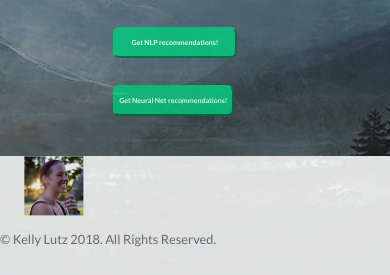
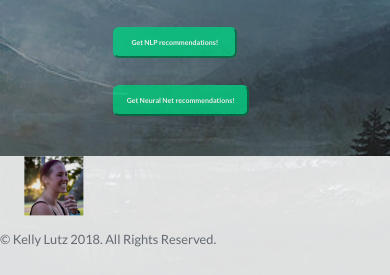
Before and after one commit to klutz4/product_recommender, a Flask app: page / in a window 390 px wide. Shown: the part 351-626 px from the top of the page. Run offline with Flask 2, Linux system fonts and the light colour scheme; parts of the project's set-up code (start-up, migrations or seed data) failed here and were passed over; some libraries are stand-ins or nearby versions.

Commit message:
mobile edits

```diff
--- a/app/templates/home.html
+++ b/app/templates/home.html
@@ -125,7 +125,7 @@
                     </form>
                     <br>
                     <form action='/neural_net', method='POST'>
-                    <button type="submit" class="move-button" style="width: 40pw;" >Get Neural Net recommendations!</button>
+                    <button type="submit" class="move-button" style= "width: 35vw;" >Get Neural Net recommendations!</button>
                     </form>
                   </div>
                 </div>
```
